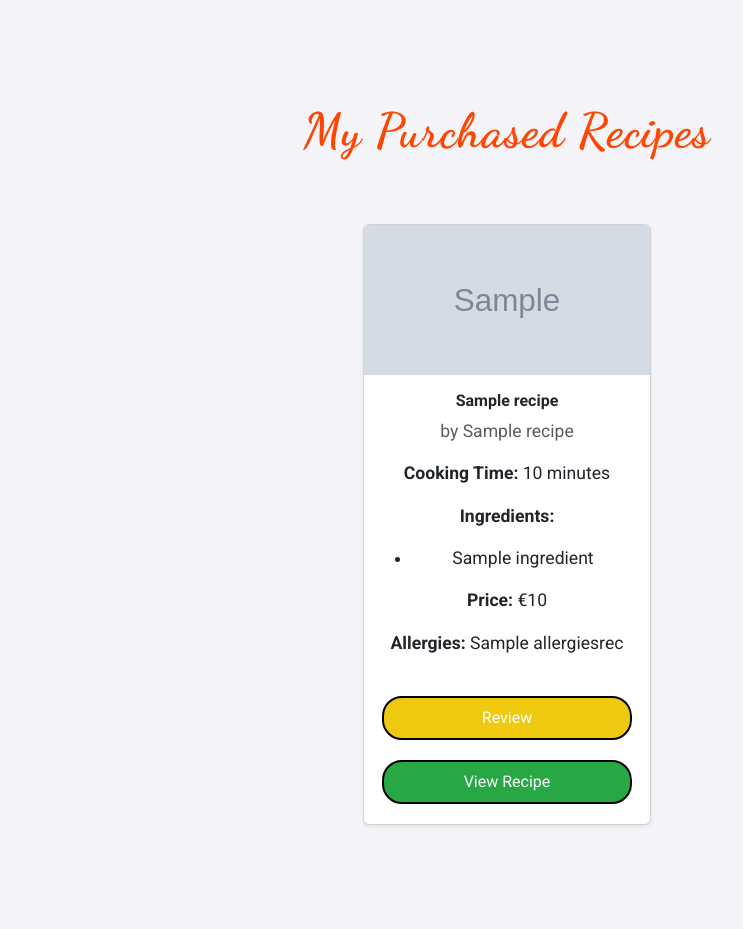
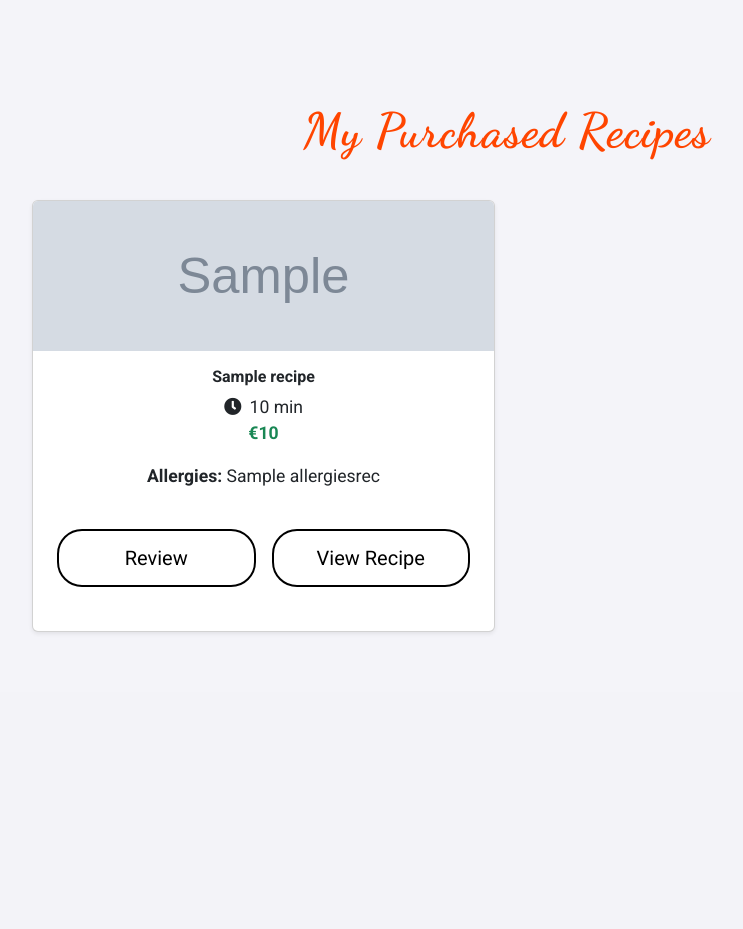
Before and after one commit to Marketplace-development/even-groups-a-d2024-group16, a Flask app: template app/templates/my_recipes.html in a window 1280 px wide. Shown: the part 164-1093 px from the top of the page, without its empty margins (133-876 px from the left). After the commit the page ends 797 px from the top, so only its background shows below. Run offline with Flask 3, Linux system fonts and the light colour scheme; the template is opened without the code that fills it: most values are stand-ins (such as "Sample title", 1, 10 or a date in 2020); grey boxes marked "Sample" are stand-in pictures.

Commit message:
My_recipes layout

```diff
--- a/app/templates/add_review.html
+++ b/app/templates/add_review.html
@@ -81,7 +81,7 @@
         <button type="submit" class="btn btn-primary">Submit Review</button>
     </form>
     <div class="text-center mt-3">
-        <a href="{{ url_for('main.recipe_detail', recipename=recipe.recipename) }}" class="btn btn-secondary">Cancel</a>
+        <a href="{{ url_for('main.my_recipes', recipename=recipe.recipename) }}" class="btn btn-secondary">Cancel</a>
     </div>
 </div>
 {% endblock %}
--- a/app/templates/my_recipes.html
+++ b/app/templates/my_recipes.html
@@ -61,41 +61,34 @@
     </div>
 </nav>
 
-
-
 <!-- Pagina inhoud -->
 <div class="container mt-5">
     <h1 class="page-title">My Purchased Recipes</h1>
 
     {% if recipes %}
-        <div class="recipes-container row mt-4">
+        <div class="row g-4">
             {% for recipe in recipes %}
-                <div class="col-md-4 mb-4">
-                    <div class="card shadow-sm h-100 d-flex flex-column">
+            <div class="col-md-6">
+                <div class="card shadow-sm h-100">
                     {% if recipe.image %}
                         <img src="{{ url_for('static', filename=recipe.image) }}" class="card-img-top" alt="{{ recipe.recipename }}">
                     {% else %}
                         <img src="{{ url_for('static', filename='images/default.jpg') }}" class="card-img-top" alt="Default Image">
                     {% endif %}
-                        <div class="card-body d-flex flex-column">
-                            <h5 class="card-title text-center">{{ recipe.recipename }}</h5>
-                            <p class="card-text text-muted text-center">by {{ recipe.chef_name }}</p>
-                            <p><strong>Cooking Time:</strong> {{ recipe.duration }} minutes</p>
-                            <p><strong>Ingredients:</strong></p>
-                            <ul>
-                                {% for ingredient in recipe.ingredients_list %}
-                                    <li>{{ ingredient }}</li>
-                                {% endfor %}
-                            </ul>
-                            <p><strong>Price:</strong> €{{ recipe.price }}</p>
+                    <div class="card-body text-center">
+                        <h5 class="card-title">{{ recipe.recipename }}</h5>
+                        <div class="d-flex justify-content-center align-items-center">
+                            <i class="fas fa-clock me-2"></i>
+                            <span>{{ recipe.duration }} min</span>
+                        </div>
+                        <p class="text-success fw-bold">€{{ recipe.price }}</p>
+                        <div class="d-flex align-items-center justify-content-center">
                             <p><strong>Allergies:</strong> {{ recipe.allergiesrec }}</p>
-
-                            <!-- Knoppen met witruimte tussen de knoppen en Review knop bovenaan -->
-                            <div class="mt-auto d-flex flex-column align-items-center">
-                                <!-- Review knop bovenaan met een grotere marge naar beneden -->
-                                <a href="{{ url_for('main.add_review', recipename=recipe.recipename) }}" class="btn btn-review">Review</a>
-                                <!-- View Recipe knop met witruimte tussen de knoppen -->
-                                <a href="{{ url_for('main.recipe_detail', recipename=recipe.recipename) }}" class="btn btn-success mt-3">View Recipe</a>
+                        </div>
+                        <div class="mt-3 d-flex justify-content-between">
+                            <!-- Zorg ervoor dat beide knoppen dezelfde stijl hebben -->
+                            <a href="{{ url_for('main.add_review', recipename=recipe.recipename) }}" class="btn btn-primary">Review</a>
+                            <a href="{{ url_for('main.recipe_detail', recipename=recipe.recipename) }}" class="btn btn-primary">View Recipe</a>
                         </div>
                     </div>
                 </div>
```
Lines whose indentation alone changed are shown as unchanged.
